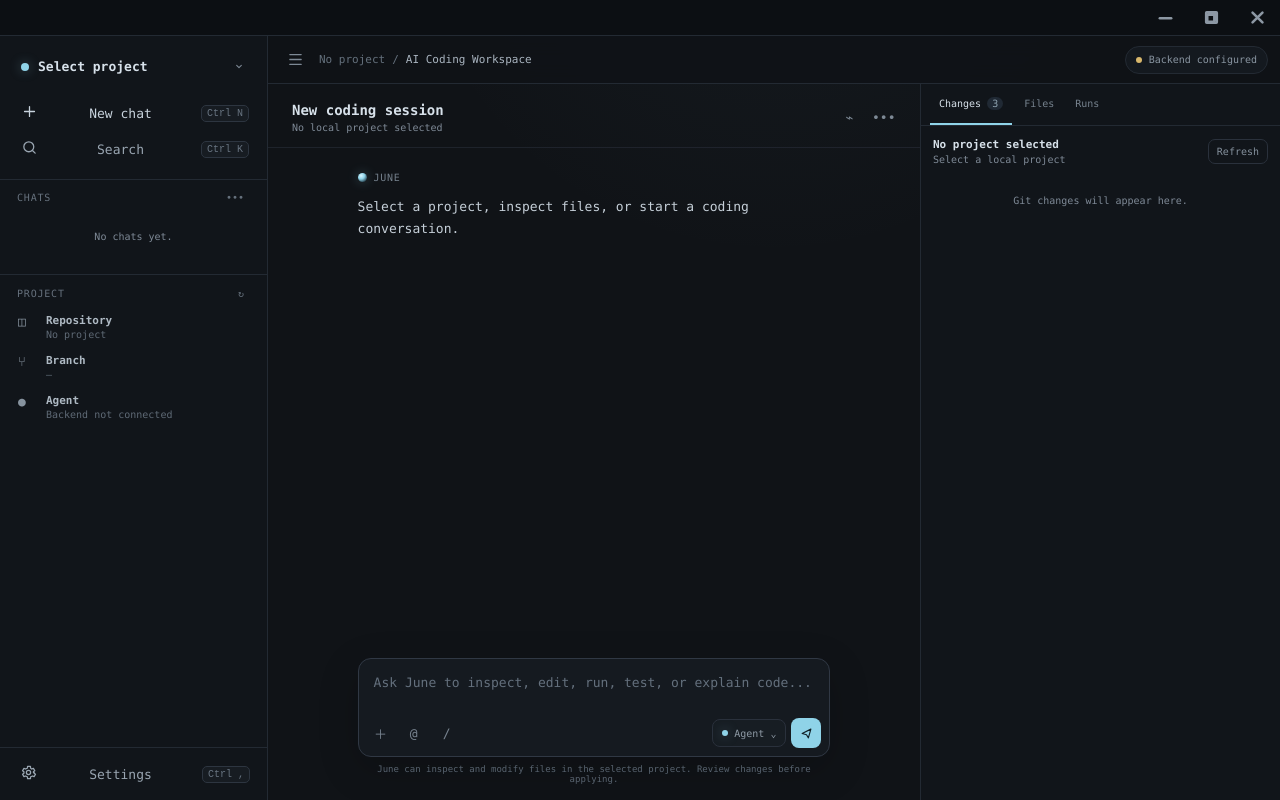
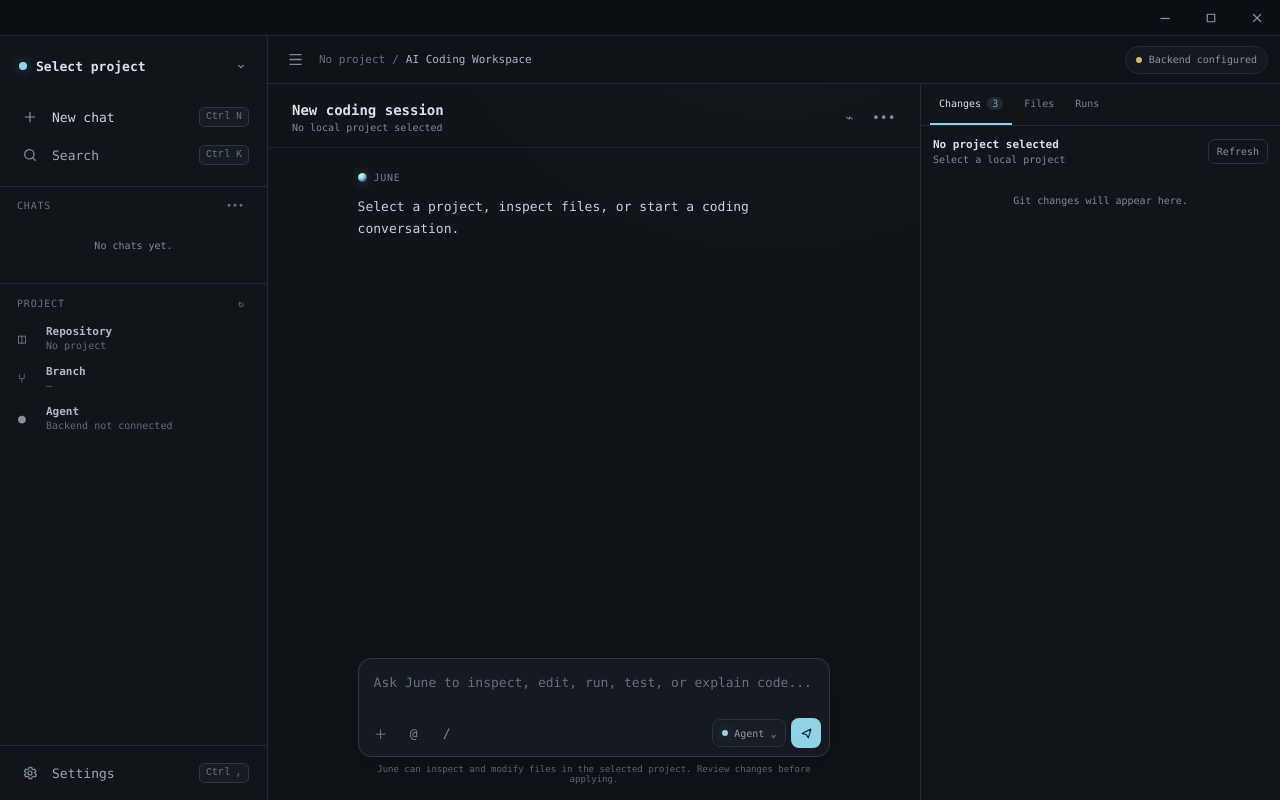
Before and after one commit to BigJMC9/June, an Electron app: page index.html in a window 1280 px wide. Drawn offline with Linux system fonts and the light colour scheme; no server answers.

Commit message:
style: align titlebar controls and sidebar rows

```diff
--- a/styles.css
+++ b/styles.css
@@ -504,3 +504,120 @@ html[data-theme="light"] .window-control.close:hover {
   body.sidebar-collapsed .app-shell { grid-template-columns: minmax(0,1fr); }
   body.sidebar-collapsed .workspace { grid-column: 1; }
 }
+
+
+/* Alignment pass: titlebar controls + sidebar actions */
+.window-control {
+  width: 46px;
+  min-width: 46px;
+  padding: 0;
+  display: flex;
+  align-items: center;
+  justify-content: center;
+}
+
+.window-control-icon {
+  width: 12px;
+  height: 12px;
+  display: block;
+  fill: none;
+  stroke: currentColor;
+  stroke-width: 1.15;
+  stroke-linecap: square;
+  stroke-linejoin: miter;
+  flex: 0 0 auto;
+}
+
+.maximize-icon .restore-box {
+  display: none;
+}
+.window-control.is-maximized .maximize-box {
+  display: none;
+}
+.window-control.is-maximized .restore-box {
+  display: block;
+}
+
+.quick-actions {
+  padding: 6px 10px 12px;
+}
+
+.quick-action {
+  min-height: 36px;
+  grid-template-columns: 24px minmax(0, 1fr) auto;
+  column-gap: 10px;
+  padding: 7px 8px;
+  align-items: center;
+}
+
+.sidebar-action-icon {
+  width: 24px;
+  height: 24px;
+  display: grid;
+  place-items: center;
+  color: #82909d;
+}
+
+.sidebar-action-icon svg {
+  width: 16px;
+  height: 16px;
+  display: block;
+}
+
+.sidebar-action-label {
+  min-width: 0;
+  display: flex;
+  align-items: center;
+  line-height: 1;
+  text-align: left;
+}
+
+.quick-action kbd {
+  min-width: 44px;
+  height: 20px;
+  padding: 0 6px;
+  display: inline-flex;
+  align-items: center;
+  justify-content: center;
+  line-height: 1;
+}
+
+.sidebar-footer {
+  margin-top: auto;
+  padding: 8px 10px;
+  border-top: 1px solid var(--border-soft);
+}
+
+.sidebar-footer .sidebar-settings-btn {
+  width: 100%;
+  min-height: 36px;
+  margin: 0;
+}
+
+.sidebar-header {
+  padding-left: 10px;
+  padding-right: 10px;
+}
+
+.project-switcher {
+  min-height: 36px;
+  padding: 7px 8px;
+}
+
+.project-context .context-row {
+  min-height: 38px;
+  align-items: center;
+}
+
+.section-title-row {
+  min-height: 22px;
+  align-items: center;
+}
+
+.workspace-header {
+  min-height: 48px;
+}
+
+.header-left {
+  min-height: 100%;
+}
```
